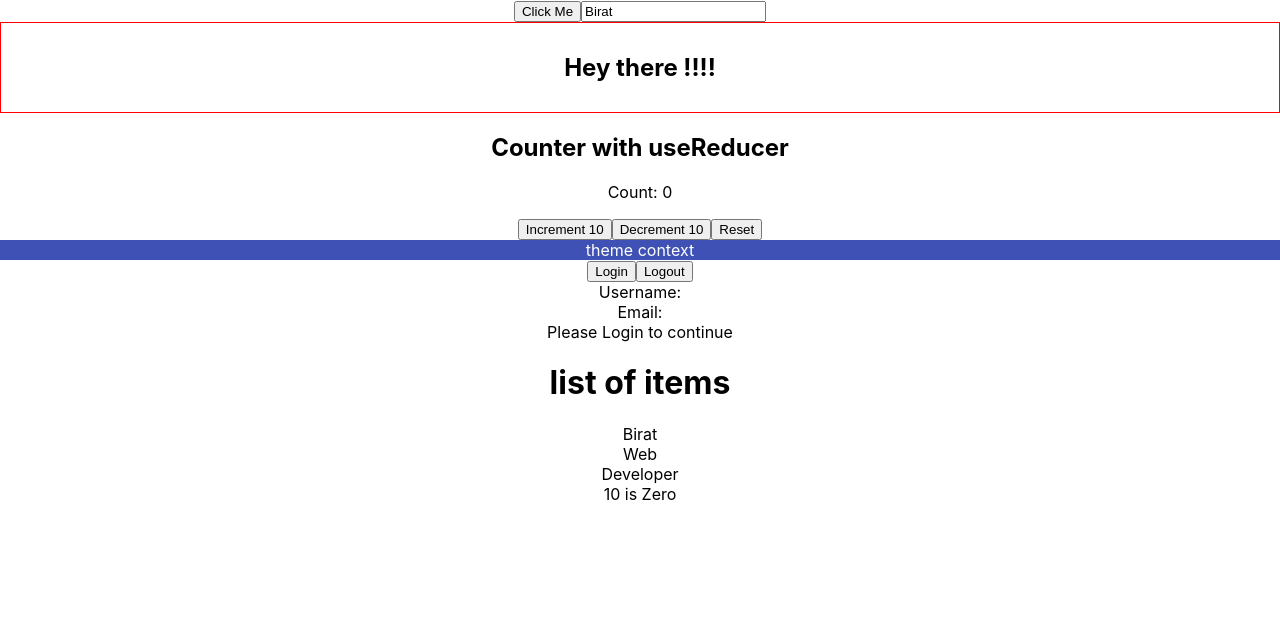
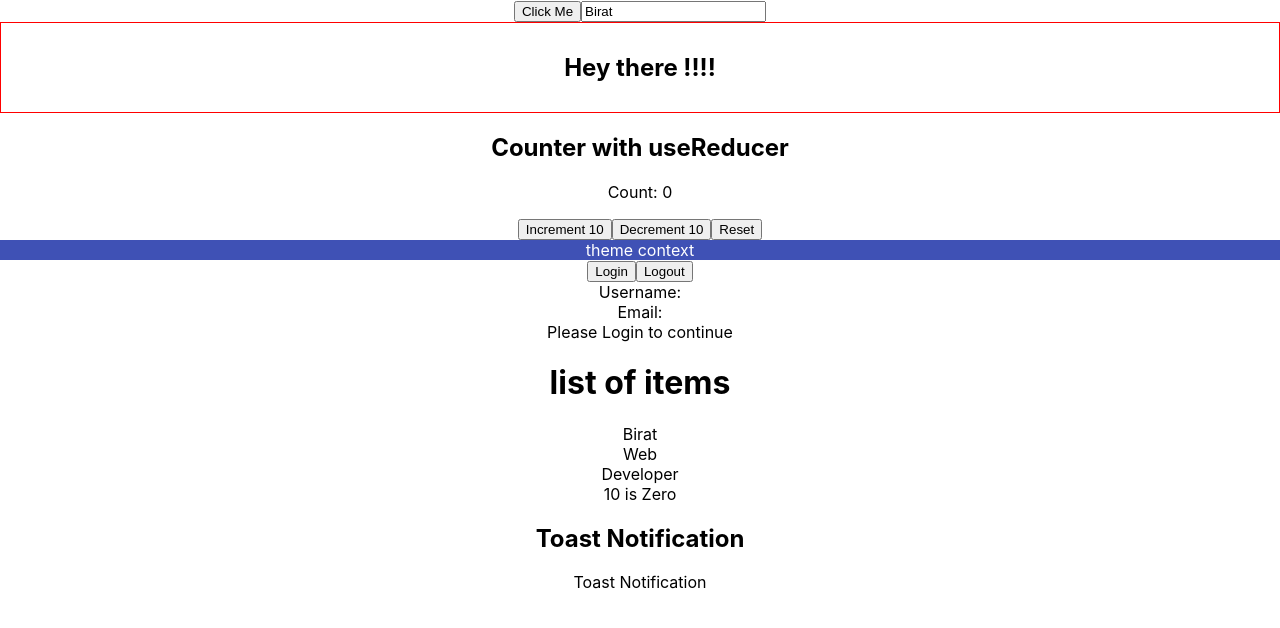
Before and after one commit to birat04/typescript, a React (Create React App) app: page / in a window 1280 px wide. Shown: the top 628 px of the page. Built offline with nearby package versions, Linux system fonts and the light colour scheme.

Commit message:
template literals and exclude (toasify)

```diff
--- a/package.json
+++ b/package.json
@@ -14,6 +14,7 @@
     "react": "^19.1.0",
     "react-dom": "^19.1.0",
     "react-scripts": "5.0.1",
+    "react-toastify": "^11.0.5",
     "typescript": "^4.9.5",
     "web-vitals": "^2.1.4"
   },
--- a/src/App.tsx
+++ b/src/App.tsx
@@ -64,6 +64,7 @@ import { Private } from './components/auth/Private'
 import { Profile } from './components/auth/Profile'
 import { List } from './components/generics/List'
 import { RandomNumber } from './components/restriction/RandomNumber'
+import { Toast } from './components/templateliterals/Toast'
 function App () {
   return <div className="App">
     <Button handleClick={(event,id) =>{
@@ -93,6 +94,9 @@ function App () {
           />
           <RandomNumber value = {10} isZero/>
 
+          <Toast position = 'top-right'/>
+
+
   </div>
 
 }
--- /dev/null
+++ b/src/components/templateliterals/Toast.tsx
@@ -0,0 +1,18 @@
+// position = 'top-right' | 'top-left' | 'bottom-right' | 'bottom-left' | 'top-center' | 'bottom-center' | 'center' |'center-right' | 'center-left';
+type HorizontalPosition = 'left' | 'center' | 'right';
+type VerticalPosition = 'top' | 'center' | 'bottom';
+
+type ToastProps = {
+    position : `${HorizontalPosition}-${VerticalPosition}` | `${VerticalPosition}-${HorizontalPosition}` | `${HorizontalPosition}` | `${VerticalPosition}`;
+}
+export const Toast = ({position}: ToastProps) => {
+    return (
+        <div>
+            <h2>Toast Notification</h2>
+            <div className={`toast toast-${position}`}>
+                <p>Toast Notification</p>
+            </div>
+        </div>
+    )
+
+}
```
Also changed, not shown: 1 other file (tests, documents, lock files or other folders).
